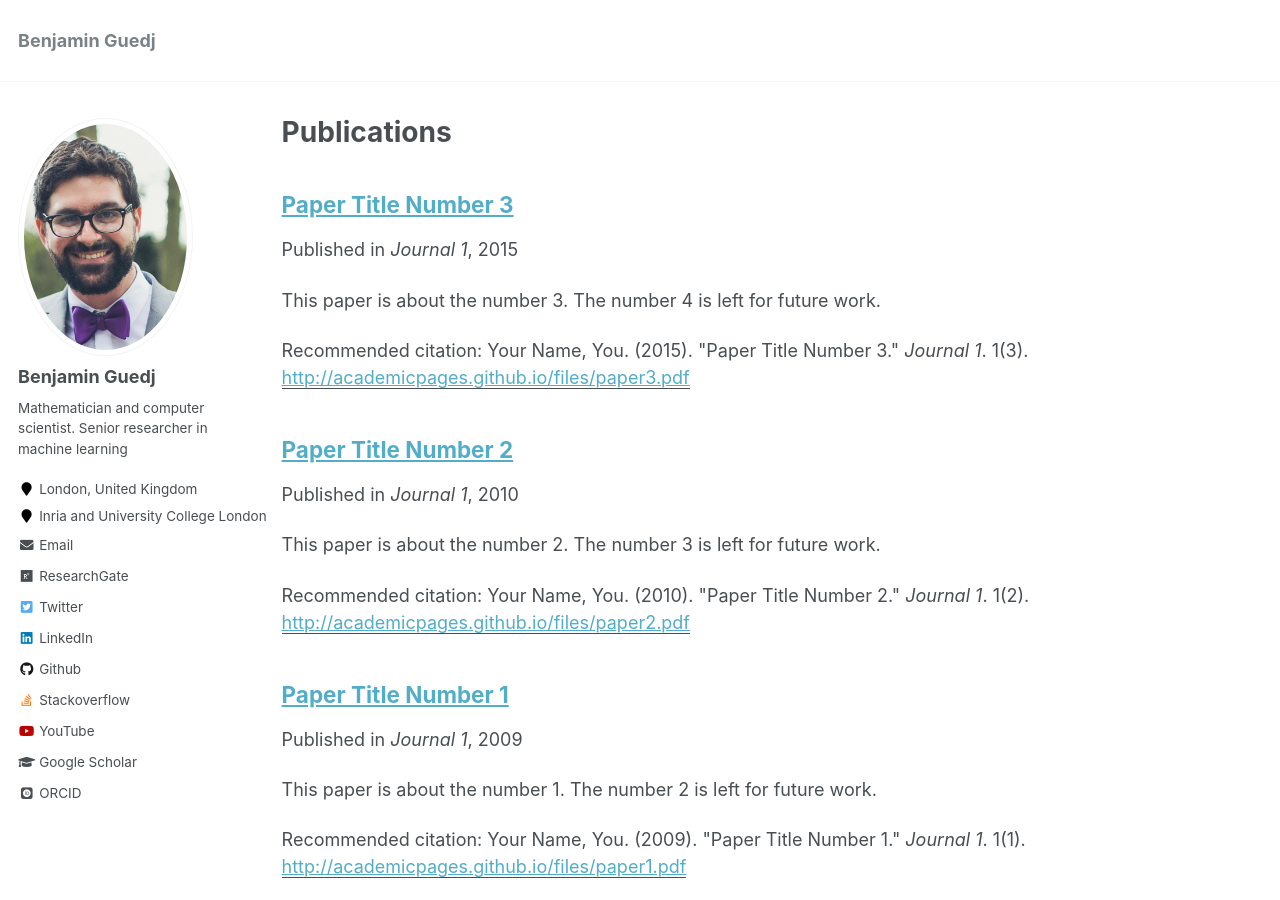
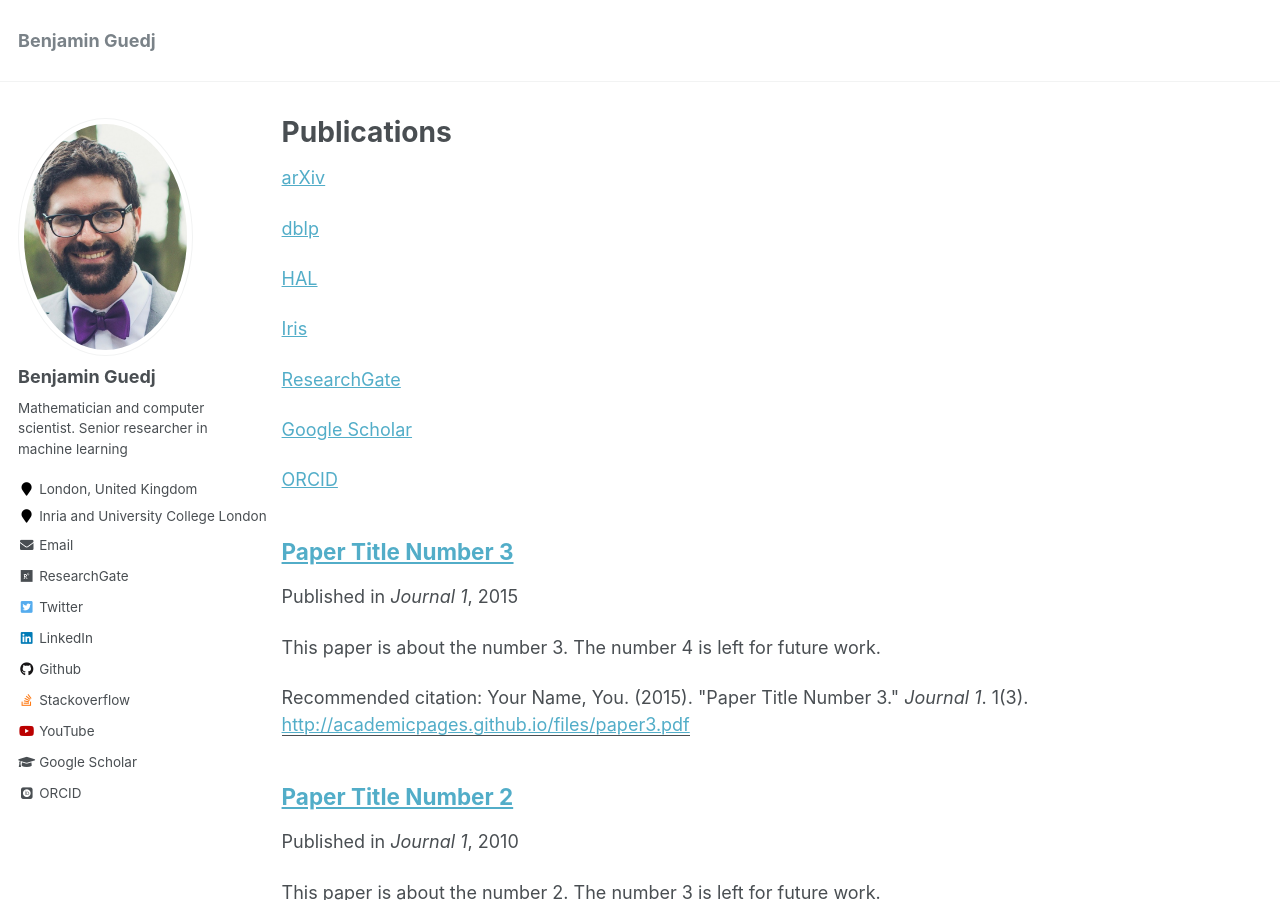
Before and after one commit to bguedj/bguedj.github.io, a Jekyll site: the page built from _pages/publications.md, in a window 1280 px wide and 900 px high. Built offline with Jekyll 4.4.1, drawn with Linux system fonts in a browser that asks for light colours; some web fonts are replaced.

Commit message:
publications

```diff
--- a/_pages/publications.md
+++ b/_pages/publications.md
@@ -4,6 +4,23 @@ title: "Publications"
 permalink: /publications/
 author_profile: true
 ---
+
+
+[arXiv](https://arxiv.org/a/guedj_b_1.html)
+
+[dblp](https://dblp.uni-trier.de/pers/hd/g/Guedj:Benjamin)
+
+[HAL](https://haltools.inria.fr/Public/afficheRequetePubli.php?auteur_exp=Benjamin%2C+Guedj&CB_auteur=oui&CB_titre=oui&CB_identifiant=oui&CB_article=oui&CB_DOI=oui&CB_typdoc=oui&langue=Anglais&tri_exp=annee_publi&tri_exp2=typdoc&tri_exp3=date_publi&ordre_aff=AT&Fen=Aff&css=../css/styles_publicationsHAL.css)
+
+[Iris](http://iris.ucl.ac.uk/iris/browse/profile?upi=BGUED94)
+
+[ResearchGate](https://www.researchgate.net/profile/Benjamin_Guedj)
+
+[Google Scholar](https://scholar.google.fr/citations?user=q-JTC2sAAAAJ&hl=fr)
+
+[ORCID](https://orcid.org/0000-0003-1237-7430)
+
+
 
 {% if author.googlescholar %}
   You can also find my articles on <u><a href="{{author.googlescholar}}">my Google Scholar profile</a>.</u>
```
